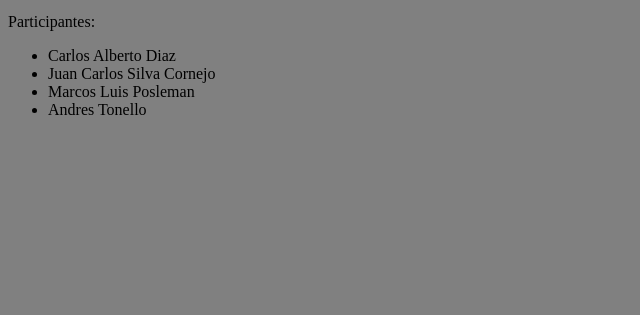
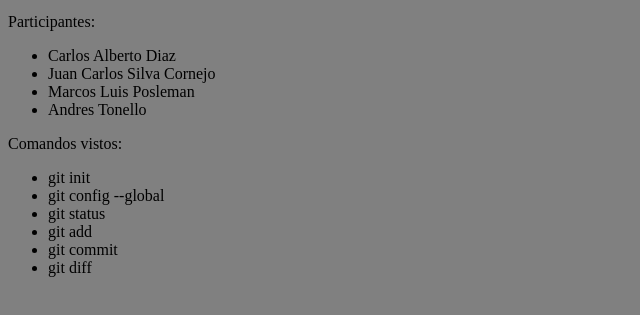
Before and after one commit to ckozus/training-git-june, a plain HTML site: page index.html in a window 1280 px wide. Shown: the part 87-402 px from the top of the page, without its empty margins (0-640 px from the left). Drawn offline with Linux system fonts and the light colour scheme.

Commit message:
Agregando lista de comandos.

```diff
--- a/index.html
+++ b/index.html
@@ -18,5 +18,16 @@
     <li>Andres Tonello</li>
   </ul>
 
+  <p>Comandos vistos:</p>
+
+  <ul>
+    <li>git init</li>
+    <li>git config --global</li>
+    <li>git status</li>
+    <li>git add</li>
+    <li>git commit</li>
+    <li>git diff</li>
+  </ul>
+
 </body>
 </html>
```
